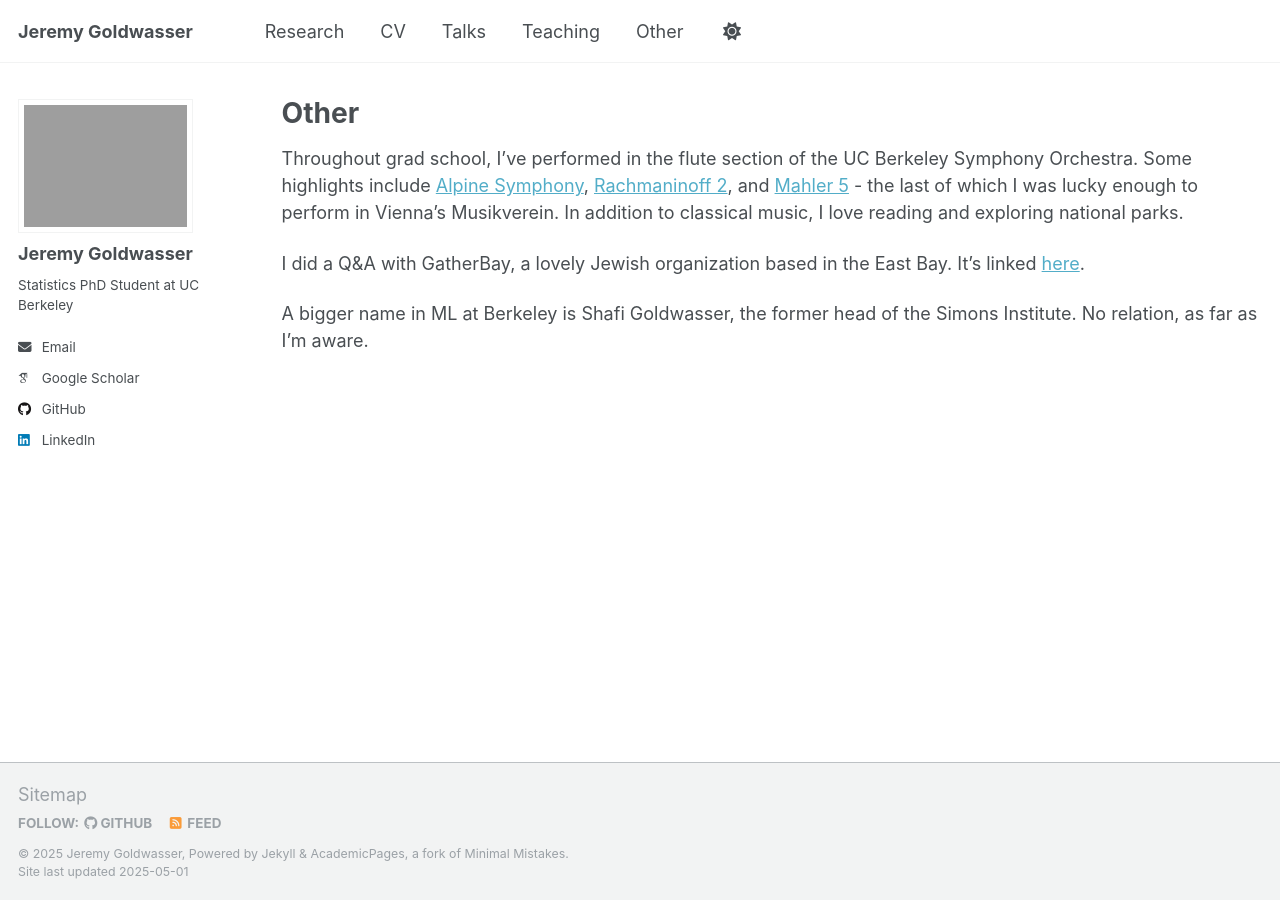
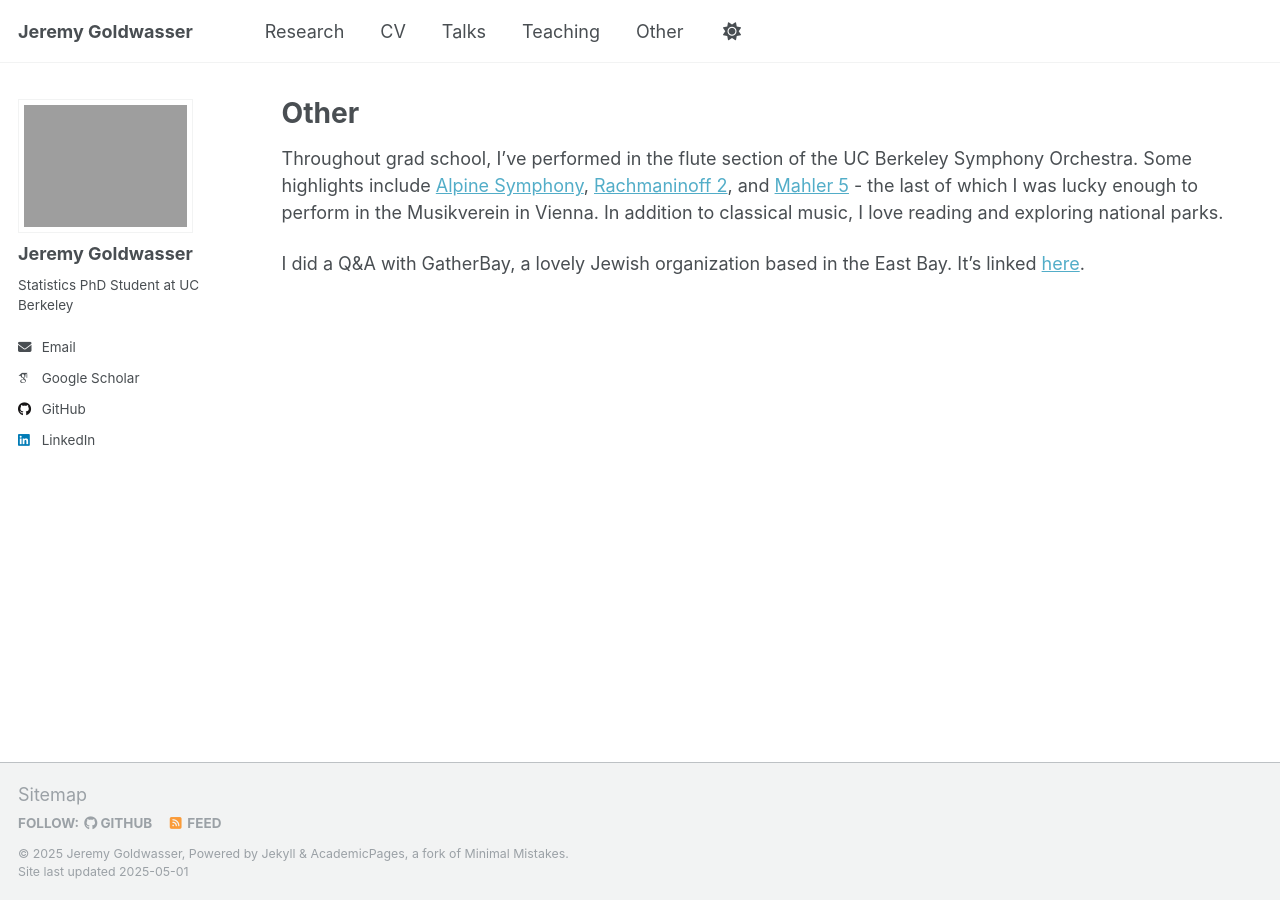
Before and after one commit to jeremy-goldwasser/jeremy-goldwasser.github.io, a Jekyll site: the page built from _pages/other.md, in a window 1280 px wide. Built offline with Jekyll 4.4.1, drawn with Linux system fonts in a browser that asks for light colours; some web fonts are replaced.

Commit message:
Update other.md

```diff
--- a/_pages/other.md
+++ b/_pages/other.md
@@ -6,8 +6,6 @@ author_profile: true
 ---
 
 
-Throughout grad school, I've performed in the flute section of the UC Berkeley Symphony Orchestra. Some highlights include [Alpine Symphony](https://www.youtube.com/watch?v=zhlrcdNwnCI&t=2329s&ab_channel=UCBerkeleyMusic), [Rachmaninoff 2](https://www.youtube.com/watch?v=cvEGVEJtI8U&list=PL2sVgxXY8koMfe_fcxomtJNX57Q5XR_ck&index=9&ab_channel=UCBerkeleyMusic), and [Mahler 5](https://www.youtube.com/watch?v=50JV_3pdjvY&t=7242s&ab_channel=UCBerkeleyMusic) - the last of which I was lucky enough to perform in Vienna's Musikverein. In addition to classical music, I love reading and exploring national parks.
+Throughout grad school, I've performed in the flute section of the UC Berkeley Symphony Orchestra. Some highlights include [Alpine Symphony](https://www.youtube.com/watch?v=zhlrcdNwnCI&t=2329s&ab_channel=UCBerkeleyMusic), [Rachmaninoff 2](https://www.youtube.com/watch?v=cvEGVEJtI8U&list=PL2sVgxXY8koMfe_fcxomtJNX57Q5XR_ck&index=9&ab_channel=UCBerkeleyMusic), and [Mahler 5](https://www.youtube.com/watch?v=50JV_3pdjvY&t=7242s&ab_channel=UCBerkeleyMusic) - the last of which I was lucky enough to perform in the Musikverein in Vienna. In addition to classical music, I love reading and exploring national parks.
 
 I did a Q&A with GatherBay, a lovely Jewish organization based in the East Bay. It's linked [here](https://gatherbay.org/jeremy-goldwasser/).
-
-A bigger name in ML at Berkeley is Shafi Goldwasser, the former head of the Simons Institute. No relation, as far as I'm aware.
```
